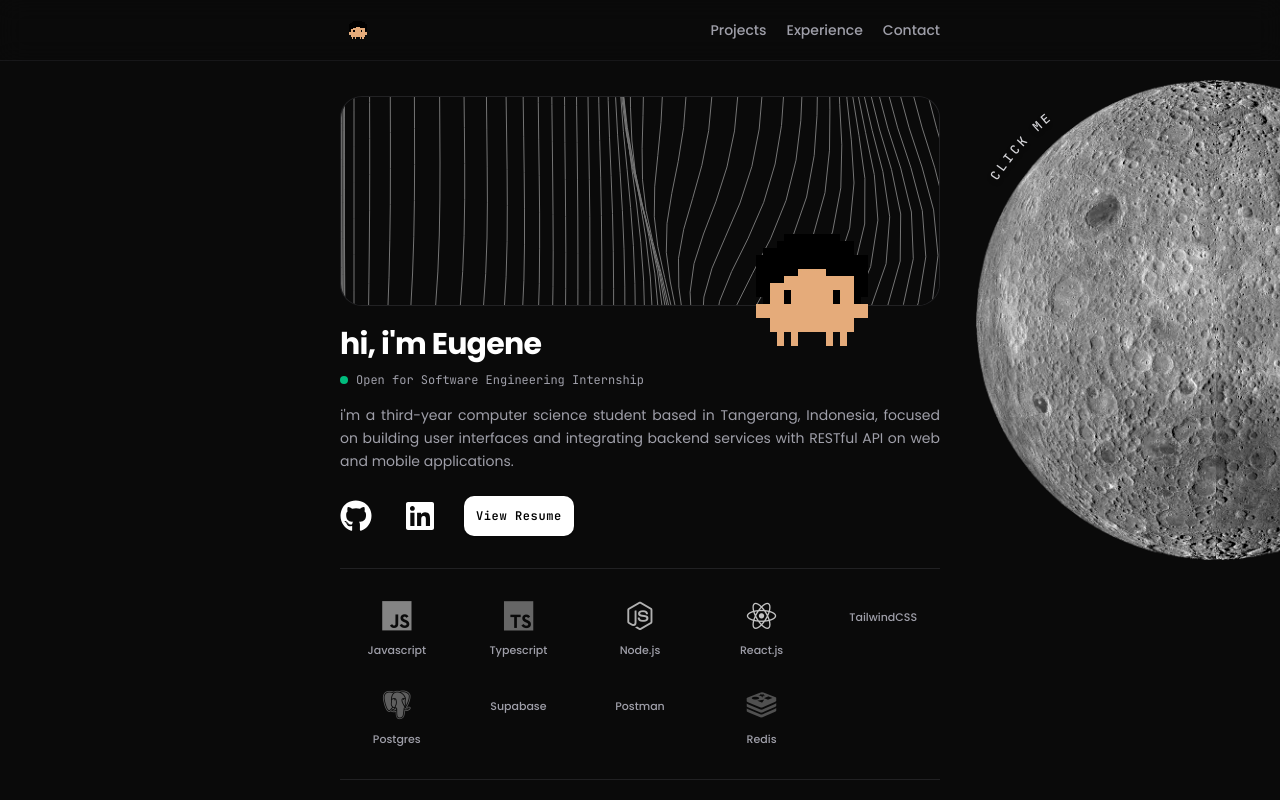
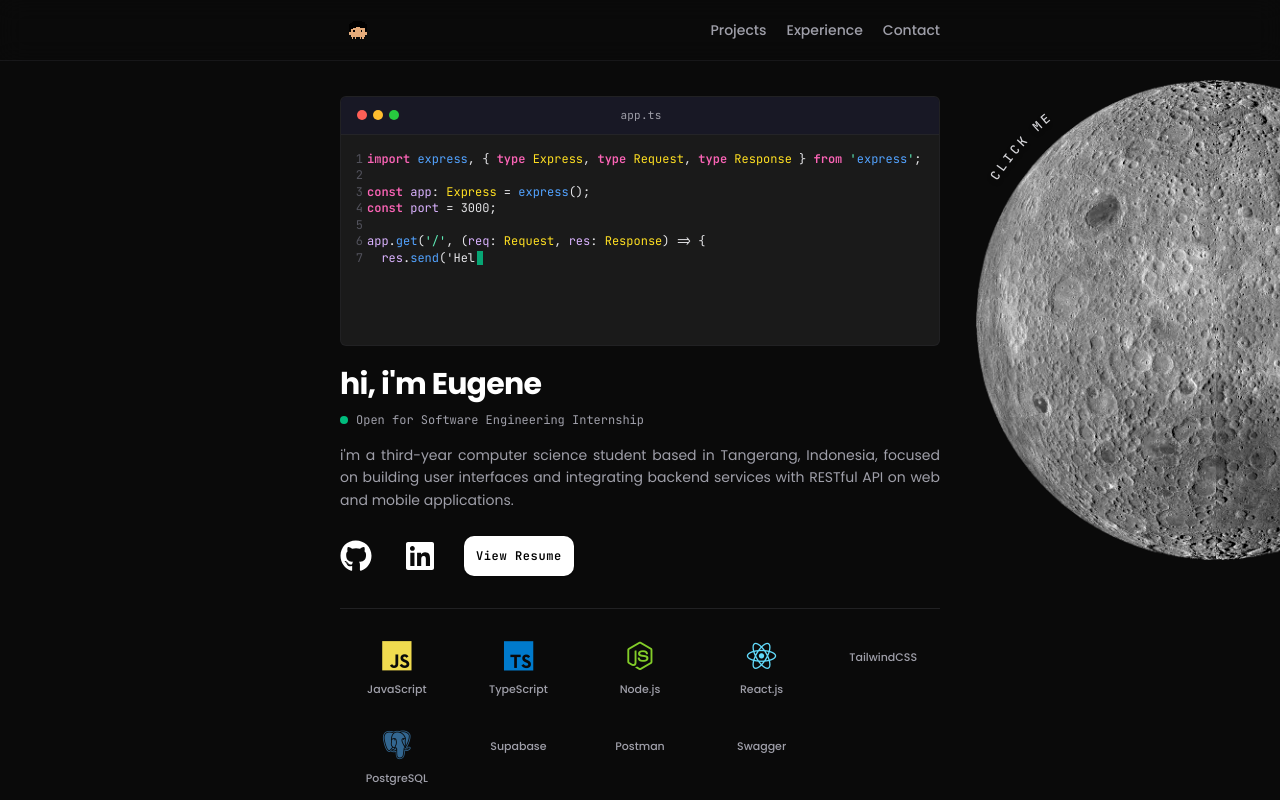
Before and after one commit to jeanebaebae/Portofolio, a Next.js app: page / in a window 1280 px wide. Shown: the top 800 px of the page. Built offline with nearby package versions, Linux system fonts and the light colour scheme.

Commit message:
update banner

```diff
--- a/app/page.tsx
+++ b/app/page.tsx
@@ -7,6 +7,7 @@ import Waves from '@/components/Waves';
 import Navbar from '@/components/navbar';
 import Footer from '@/components/footer';
 import { FaGithub, FaLinkedin } from 'react-icons/fa';
+import TerminalBanner from '@/components/TerminalBanner';
 
 export default function PortfolioPage() {
   const [showMoreProjects, setShowMoreProjects] = useState(false);
@@ -94,27 +95,10 @@ export default function PortfolioPage() {
         <section className="mb-8 mt-4">
           {/* Banner Container */}
           <div className="relative mb-5">
-            {/* Wavy Banner Container */}
-            <div className={`relative w-full h-[210px] rounded-3xl overflow-hidden shadow-inner border transition-colors duration-500 ${
-              isLightMode ? 'bg-[#F2ECE4] border-zinc-300/80' : 'bg-[#0d0d0e] border-zinc-800/80'
-            }`}>
-                <Waves
-                  lineColor={isLightMode ? "#B5B0A8" : "#757575"}
-                  backgroundColor={isLightMode ? "#F2ECE4" : "#0a0a0a"}
-                  waveSpeedX={0.01}
-                  waveSpeedY={0.01}
-                  waveAmpX={40}
-                  waveAmpY={20}
-                  friction={0.9}
-                  tension={0.01}
-                  maxCursorMove={120}
-                  xGap={12}
-                  yGap={36}
-                />
-            </div>
+            <TerminalBanner isLightMode={isLightMode} />
 
             {/* Floating Profile Image */}
-            <div className="absolute -bottom-24 right-2 md:right-4 w-44 md:w-56 h-44 md:h-56 z-10 transition-transform duration-300 hover:scale-105">
+            {/* <div className="absolute -bottom-24 right-0 md:right-0 w-44 md:w-56 h-44 md:h-56 z-10 transition-transform duration-300 hover:scale-105">
               <Image
                 src="/profile.webp"
                 alt="Profile Avatar"
@@ -123,7 +107,7 @@ export default function PortfolioPage() {
                 priority
                 className="object-contain [image-rendering:pixelated]"
               />
-            </div>
+            </div> */}
           </div>
 
           {/* Intro Heading */}
@@ -203,66 +187,66 @@ export default function PortfolioPage() {
             }`}>
 
                 <div className="flex flex-col items-center gap-2 group cursor-pointer">
-              <div className="transition-all duration-300 transform group-hover:scale-150 grayscale opacity-60 group-hover:grayscale-0 group-hover:opacity-100">
+                <div className="transition-all duration-300 transform group-hover:scale-125">
                     <i className="devicon-javascript-plain colored text-3xl"></i>
                 </div>
-              <span className={`transition-colors ${isLightMode ? 'group-hover:text-black' : 'group-hover:text-white'}`}>Javascript</span>
+                <span className={`transition-colors ${isLightMode ? 'group-hover:text-black' : 'group-hover:text-white'}`}>JavaScript</span>
                 </div>
 
                 <div className="flex flex-col items-center gap-2 group cursor-pointer">
-              <div className="transition-all duration-300 transform group-hover:scale-150 grayscale group-hover:grayscale-0 group-hover:opacity-100">
+                <div className="transition-all duration-300 transform group-hover:scale-125">
                     <i className="devicon-typescript-plain colored text-3xl"></i>
                 </div>
-              <span className={`transition-colors ${isLightMode ? 'group-hover:text-black' : 'group-hover:text-white'}`}>Typescript</span>
+                <span className={`transition-colors ${isLightMode ? 'group-hover:text-black' : 'group-hover:text-white'}`}>TypeScript</span>
                 </div>
 
                 <div className="flex flex-col items-center gap-2 group cursor-pointer">
-              <div className="transition-all duration-300 transform group-hover:scale-150 grayscale  group-hover:grayscale-0 group-hover:opacity-100">
+                <div className="transition-all duration-300 transform group-hover:scale-125">
                     <i className="devicon-nodejs-plain colored text-3xl"></i>
                 </div>
                 <span className={`transition-colors ${isLightMode ? 'group-hover:text-black' : 'group-hover:text-white'}`}>Node.js</span>
                 </div>
 
                 <div className="flex flex-col items-center gap-2 group cursor-pointer">
-              <div className="transition-all duration-300 transform group-hover:scale-150 grayscale  group-hover:grayscale-0 group-hover:opacity-100">
+                <div className="transition-all duration-300 transform group-hover:scale-125">
                     <i className="devicon-react-original colored text-3xl"></i>
                 </div>
                 <span className={`transition-colors ${isLightMode ? 'group-hover:text-black' : 'group-hover:text-white'}`}>React.js</span>
                 </div>
 
                 <div className="flex flex-col items-center gap-2 group cursor-pointer">
-              <div className="transition-all duration-300 transform group-hover:scale-150 grayscale  group-hover:grayscale-0 group-hover:opacity-100">
+                <div className="transition-all duration-300 transform group-hover:scale-125">
                     <i className="devicon-tailwindcss-original colored text-3xl"></i>
                 </div>
                 <span className={`transition-colors ${isLightMode ? 'group-hover:text-black' : 'group-hover:text-white'}`}>TailwindCSS</span>
                 </div>
 
                 <div className="flex flex-col items-center gap-2 group cursor-pointer">
-              <div className="transition-all duration-300 transform group-hover:scale-150 grayscale  group-hover:grayscale-0 group-hover:opacity-100">
+                <div className="transition-all duration-300 transform group-hover:scale-125">
                     <i className="devicon-postgresql-plain colored text-3xl"></i>
                 </div>
-              <span className={`transition-colors ${isLightMode ? 'group-hover:text-black' : 'group-hover:text-white'}`}>Postgres</span>
+                <span className={`transition-colors ${isLightMode ? 'group-hover:text-black' : 'group-hover:text-white'}`}>PostgreSQL</span>
                 </div>
 
                 <div className="flex flex-col items-center gap-2 group cursor-pointer">
-              <div className="transition-all duration-300 transform group-hover:scale-150 grayscale group-hover:grayscale-0 group-hover:opacity-100">
+                <div className="transition-all duration-300 transform group-hover:scale-125">
                     <i className="devicon-supabase-plain colored text-3xl"></i>
                 </div>
                 <span className={`transition-colors ${isLightMode ? 'group-hover:text-black' : 'group-hover:text-white'}`}>Supabase</span>
                 </div>
 
                 <div className="flex flex-col items-center gap-2 group cursor-pointer">
-              <div className="transition-all duration-300 transform group-hover:scale-150 grayscale group-hover:grayscale-0 group-hover:opacity-100">
+                <div className="transition-all duration-300 transform group-hover:scale-125">
                     <i className="devicon-postman-plain colored text-3xl"></i>
                 </div>
                 <span className={`transition-colors ${isLightMode ? 'group-hover:text-black' : 'group-hover:text-white'}`}>Postman</span>
                 </div>
 
                 <div className="flex flex-col items-center gap-2 group cursor-pointer">
-              <div className="transition-all duration-300 transform group-hover:scale-150 grayscale group-hover:grayscale-0 group-hover:opacity-100">
-                <i className="devicon-redis-plain colored text-3xl"></i>
+                <div className="transition-all duration-300 transform group-hover:scale-125">
+                    <i className="devicon-swagger-plain colored text-3xl"></i>
                 </div>
-              <span className={`transition-colors ${isLightMode ? 'group-hover:text-black' : 'group-hover:text-white'}`}>Redis</span>
+                <span className={`transition-colors ${isLightMode ? 'group-hover:text-black' : 'group-hover:text-white'}`}>Swagger</span>
                 </div>
 
             </div>
--- /dev/null
+++ b/components/TerminalBanner.tsx
@@ -0,0 +1,147 @@
+'use client';
+
+import { useState, useEffect } from 'react';
+
+const codeSnippet = `import express, { type Express, type Request, type Response } from 'express';
+
+const app: Express = express();
+const port = 3000;
+
+app.get('/', (req: Request, res: Response) => {
+  res.send('Hello World!');
+});
+
+app.listen(port, () => {
+  console.log(\`Example app listening on port \${port}\`);
+});`;
+
+interface TerminalBannerProps {
+  isLightMode?: boolean;
+}
+
+export default function TerminalBanner({ isLightMode = false }: TerminalBannerProps) {
+  const [displayedText, setDisplayedText] = useState('');
+  const [currentIndex, setCurrentIndex] = useState(0);
+
+  useEffect(() => {
+    if (currentIndex < codeSnippet.length) {
+      const timeout = setTimeout(() => {
+        setDisplayedText((prev) => prev + codeSnippet[currentIndex]);
+        setCurrentIndex((prev) => prev + 1);
+      }, 30);
+
+      return () => clearTimeout(timeout);
+    }
+  }, [currentIndex]);
+
+  const lines = displayedText.split('\n');
+
+  return (
+    <div
+      className={`relative w-full rounded-sm overflow-hidden shadow-2 border transition-colors duration-300 text-left font-mono select-none ${
+        isLightMode
+          ? 'bg-[#FFFAF4] border-zinc-200 shadow-zinc-200/50'
+          : 'bg-[#1A1A1A] border-zinc-800/60 shadow-black/40'
+      }`}
+    >
+      {/* Header macOS Window */}
+      <div
+        className={`flex items-center justify-between px-4 py-2.5 border-b transition-colors duration-300 ${
+          isLightMode
+            ? 'bg-[#FFFAF4] border-zinc-200'
+            : 'bg-[#181825] border-zinc-800/80'
+        }`}
+      >
+        <div className="flex items-center gap-1.5">
+          <div className="w-2.5 h-2.5 rounded-full bg-[#ff5f56]" />
+          <div className="w-2.5 h-2.5 rounded-full bg-[#ffbd2e]" />
+          <div className="w-2.5 h-2.5 rounded-full bg-[#27c93f]" />
+        </div>
+        <div
+          className={`font-sans text-[11px] tracking-wide transition-colors ${
+            isLightMode ? 'text-zinc-600' : 'text-zinc-400'
+          }`}
+        >
+          app.ts
+        </div>
+        <div className="w-10" />
+      </div>
+
+      {/* Area Code Terminal - Teks Rapat ke Kiri */}
+      <div
+        className={`pl-1 pr-3 py-3 sm:pl-1.5 sm:pr-4 sm:py-4 overflow-x-auto min-h-[210px] max-h-[280px] leading-snug font-mono text-[10px] sm:text-xs transition-colors duration-300 ${
+          isLightMode ? 'text-zinc-800' : 'text-zinc-200'
+        }`}
+      >
+        {lines.map((line, idx) => (
+          <div key={idx} className="flex items-start">
+            <span
+              className={`w-5 shrink-0 text-right pr-1 select-none font-mono transition-colors ${
+                isLightMode ? 'text-zinc-400' : 'text-zinc-600'
+              }`}
+            >
+              {idx + 1}
+            </span>
+            <pre className="whitespace-pre font-mono overflow-visible">
+              <code>{highlightSyntax(line, isLightMode)}</code>
+              {idx === lines.length - 1 && currentIndex < codeSnippet.length && (
+                <span
+                  className={`inline-block w-1.5 h-3.5 ml-0.5 animate-pulse align-middle ${
+                    isLightMode ? 'bg-emerald-600' : 'bg-emerald-400'
+                  }`}
+                />
+              )}
+            </pre>
+          </div>
+        ))}
+      </div>
+    </div>
+  );
+}
+
+// Syntax Highlighting Dinamis berdasarkan Tema (Light / Dark)
+function highlightSyntax(line: string, isLightMode: boolean) {
+  // Palet Warna Light Mode vs Dark Mode
+  const colors = isLightMode
+    ? {
+        keyword: 'text-purple-600 font-semibold',
+        function: 'text-blue-600',
+        string: 'text-emerald-700',
+        type: 'text-amber-600',
+        variable: 'text-indigo-600',
+      }
+    : {
+        keyword: 'text-pink-400 font-semibold',
+        function: 'text-blue-400',
+        string: 'text-emerald-300',
+        type: 'text-yellow-300',
+        variable: 'text-purple-300',
+      };
+
+  let formatted = line.replace(
+    /\b(import|from|const|type)\b/g,
+    `<span class="${colors.keyword}">$1</span>`
+  );
+
+  formatted = formatted.replace(
+    /\b(express|get|listen|send|log)\b/g,
+    `<span class="${colors.function}">$1</span>`
+  );
+
+  formatted = formatted.replace(
+    /('[^']*'|`[^`]*`)/g,
+    `<span class="${colors.string}">$1</span>`
+  );
+
+  formatted = formatted.replace(
+    /\b(Express|Request|Response)\b/g,
+    `<span class="${colors.type}">$1</span>`
+  );
+
+  formatted = formatted.replace(
+    /\b(port|app|req|res|console)\b/g,
+    `<span class="${colors.variable}">$1</span>`
+  );
+
+  return <span dangerouslySetInnerHTML={{ __html: formatted }} />;
+}
```
Lines whose indentation alone changed are shown as unchanged.
